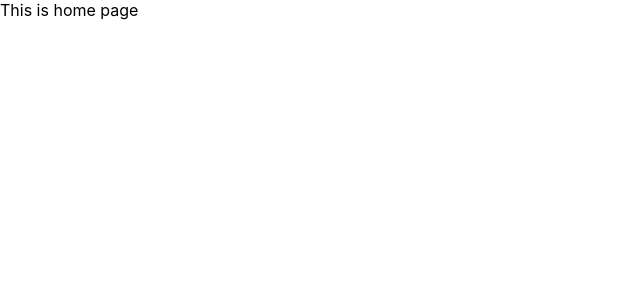
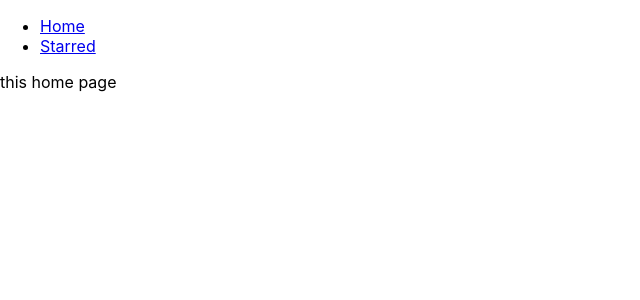
Before and after one commit to kireetpaidivalli/box-office, a React (Create React App) app: page / in a window 1280 px wide. Shown: the top 300 px of the page, without its empty margins (0-640 px from the left). Built offline with nearby package versions, Linux system fonts and the light colour scheme.

Commit message:
added navbar and created page components

```diff
--- a/src/App.js
+++ b/src/App.js
@@ -1,17 +1,26 @@
 import React from 'react';
 import { Switch, Route } from 'react-router-dom';
+import Navs from './components/Navs';
+import Home from './pages/Home';
+import Starred from './pages/Starred';
 
 function App() {
   return (
+    <div>
+      <Navs />
+
       <Switch>
         <Route exact path="/">
-        This is home page
+          <Home />
         </Route>
         <Route exact path="/starred">
-        This is starred
+          <Starred />
         </Route>
-      <Route>This is 404 page</Route>
+        <Route>
+          <div>Not found</div>
+        </Route>
       </Switch>
+    </div>
   );
 }
 
--- /dev/null
+++ b/src/components/Navs.js
@@ -0,0 +1,23 @@
+import React from 'react';
+import { Link } from 'react-router-dom';
+
+const LINKS = [
+  { to: '/', text: 'Home' },
+  { to: '/starred', text: 'Starred' },
+];
+
+const Navs = () => {
+  return (
+    <div>
+      <ul>
+        {LINKS.map(items => (
+          <li key={items.to}>
+            <Link to={items.to}>{items.text}</Link>
+          </li>
+        ))}
+      </ul>
+    </div>
+  );
+};
+
+export default Navs;
--- /dev/null
+++ b/src/pages/Home.js
@@ -0,0 +1,7 @@
+import React from 'react';
+
+const Home = () => {
+  return <div>this home page</div>;
+};
+
+export default Home;
--- /dev/null
+++ b/src/pages/Starred.js
@@ -0,0 +1,7 @@
+import React from 'react';
+
+const Starred = () => {
+  return <div>this is starred page</div>;
+};
+
+export default Starred;
```
Also changed, not shown: 1 other file (tests, documents, lock files or other folders). Lines whose indentation alone changed are shown as unchanged.
